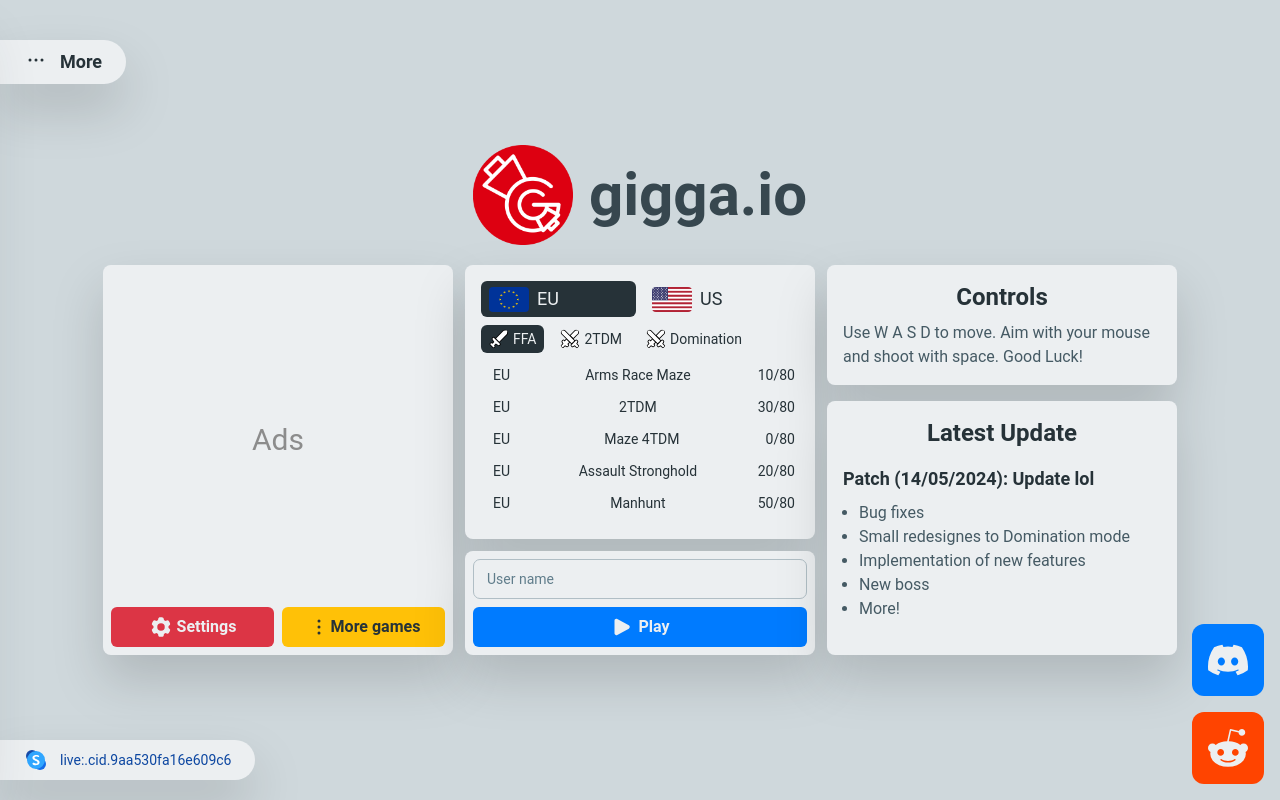
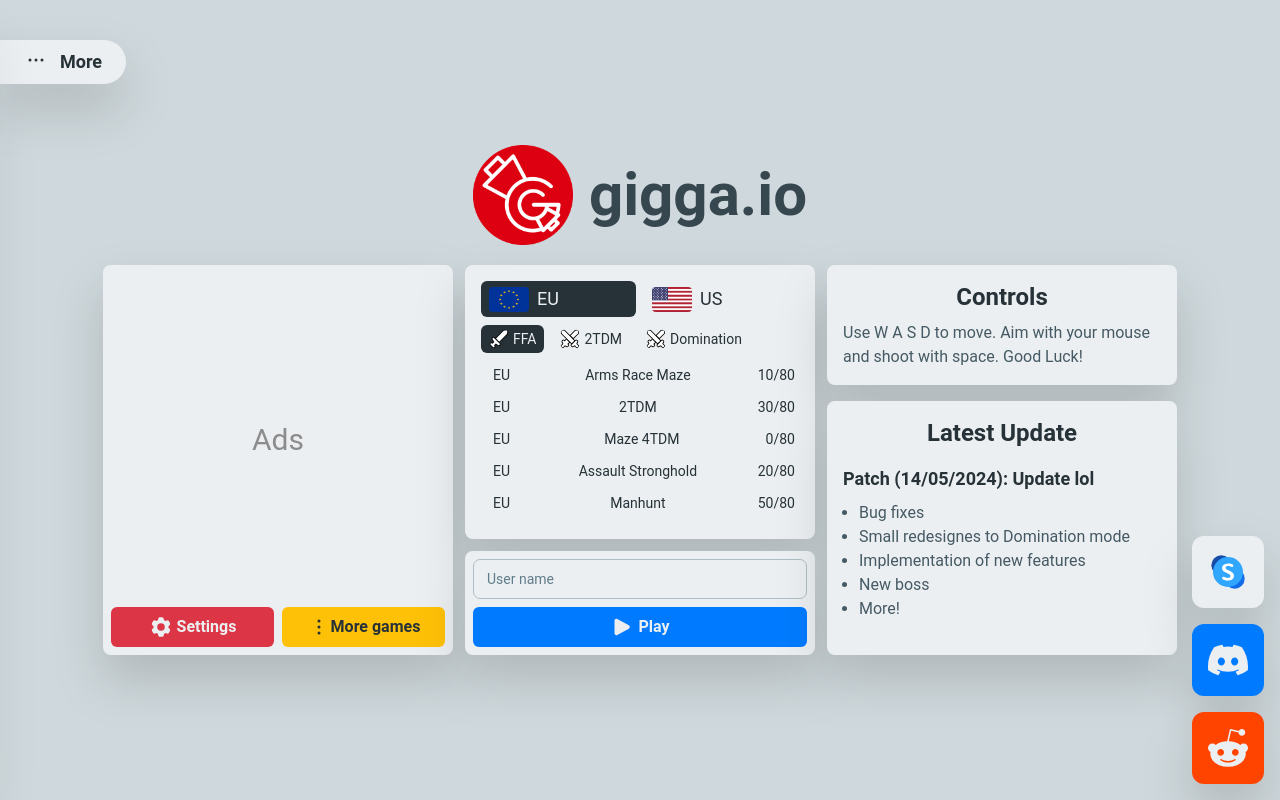
Before and after one commit to le-roi-dev/l-r-gigga-prj, a Next.js app: page / in a window 1280 px wide. Built offline with nearby package versions, Linux system fonts and the light colour scheme.

Commit message:
more detail

```diff
--- a/pages/index.js
+++ b/pages/index.js
@@ -98,6 +98,7 @@ const servers = [
 export default function Home() {
   const [openNav, setOpenNav] = useState(false);
   const [openSetting, setOpenSetting] = useState(false);
+  const [openSkype, setOpenSkype] = useState(false);
   const [region, setRegion] = useState("EU");
   const [server, setServer] = useState(servers[0].key);
   const [mode, setMode] = useState("FFA");
@@ -111,6 +112,7 @@ export default function Home() {
     setRegion(key)
   };
   const handleMode = (key) => setMode(key);
+  const handleSkype = () => setOpenSkype(!openSkype);
   const handleSetting = () => setOpenSetting(!openSetting);
   const handleNavDrawer = (value) => setOpenNav(value);
   const handleDescModal = (info) => {
@@ -234,25 +236,29 @@ export default function Home() {
             </div>
           </div>
         </div>
-        <div
-          className='drop-shadow-2xl absolute bottom-5 left-0  py-2 px-6 bg-blue-gray-50 text-blue-gray-900 rounded-tr-full rounded-br-full cursor-pointer flex gap-3 justify-center items-center'
-        >
-          <svg xmlns="http://www.w3.org/2000/svg" x="0px" y="0px" width="24" height="24" viewBox="0 0 48 48">
-            <path fill="#174ba8" d="M16 4A12 12 0 1 0 16 28A12 12 0 1 0 16 4Z"></path><path fill="#146ce8" d="M32 20A12 12 0 1 0 32 44A12 12 0 1 0 32 20Z"></path><path fill="#30a6ff" d="M24 6A18 18 0 1 0 24 42A18 18 0 1 0 24 6Z"></path><path fill="#fff" d="M16.97,31.316c0-1.037,1.089-1.624,1.832-1.624c0.743,0,2.816,1.451,4.803,1.451 c1.054,0,3.421-0.103,3.421-2.29c0-3.585-10.115-3.308-10.115-9.274c0-1.038,0.285-5.795,7.784-5.795 c2.016,0,5.71,0.577,5.71,2.493c0,1.406-0.958,1.769-1.6,1.769c-1.244,0-1.745-1.123-4.285-1.123c-3.508,0-3.421,2.102-3.421,2.408 c0,3.017,10.073,3.017,10.073,9.255c0,6.141-7.491,5.814-8.58,5.814C21.474,34.4,16.97,33.856,16.97,31.316z"></path>
-          </svg>
-          <div className='text-blue-900 text-sm'>live:.cid.9aa530fa16e609c6</div>
-        </div>
+
         <div className='absolute flex flex-col gap-4 bottom-4 right-4'>
-          <Link href="https://discord.gg/ZzUP88mMQZ" className='bg-[#007bff] p-4 rounded-xl text-blue-gray-50'>
+          <button
+            className='bg-blue-gray-50 p-4 rounded-xl drop-shadow-2xl'
+            onClick={handleSkype}
+          >
+            <svg xmlns="http://www.w3.org/2000/svg" x="0px" y="0px" width="40" height="40" viewBox="0 0 48 48">
+              <path fill="#174ba8" d="M16 4A12 12 0 1 0 16 28A12 12 0 1 0 16 4Z"></path><path fill="#146ce8" d="M32 20A12 12 0 1 0 32 44A12 12 0 1 0 32 20Z"></path><path fill="#30a6ff" d="M24 6A18 18 0 1 0 24 42A18 18 0 1 0 24 6Z"></path><path fill="#fff" d="M16.97,31.316c0-1.037,1.089-1.624,1.832-1.624c0.743,0,2.816,1.451,4.803,1.451 c1.054,0,3.421-0.103,3.421-2.29c0-3.585-10.115-3.308-10.115-9.274c0-1.038,0.285-5.795,7.784-5.795 c2.016,0,5.71,0.577,5.71,2.493c0,1.406-0.958,1.769-1.6,1.769c-1.244,0-1.745-1.123-4.285-1.123c-3.508,0-3.421,2.102-3.421,2.408 c0,3.017,10.073,3.017,10.073,9.255c0,6.141-7.491,5.814-8.58,5.814C21.474,34.4,16.97,33.856,16.97,31.316z"></path>
+            </svg>
+            {/* <div className='text-blue-900 text-sm'>live:.cid.9aa530fa16e609c6</div> */}
+          </button>
+          <Link href="https://discord.gg/ZzUP88mMQZ" className='bg-[#007bff] p-4 rounded-xl text-blue-gray-50 drop-shadow-2xl'>
             <svg width="40" height="40" preserveAspectRatio="xMidYMid meet" viewBox="0 0 24 24">
               <path fill="currentColor" d="M20.317 4.37a19.791 19.791 0 0 0-4.885-1.515a.074.074 0 0 0-.079.037c-.21.375-.444.864-.608 1.25a18.27 18.27 0 0 0-5.487 0a12.64 12.64 0 0 0-.617-1.25a.077.077 0 0 0-.079-.037A19.736 19.736 0 0 0 3.677 4.37a.07.07 0 0 0-.032.027C.533 9.046-.32 13.58.099 18.057a.082.082 0 0 0 .031.057a19.9 19.9 0 0 0 5.993 3.03a.078.078 0 0 0 .084-.028a14.09 14.09 0 0 0 1.226-1.994a.076.076 0 0 0-.041-.106a13.107 13.107 0 0 1-1.872-.892a.077.077 0 0 1-.008-.128a10.2 10.2 0 0 0 .372-.292a.074.074 0 0 1 .077-.01c3.928 1.793 8.18 1.793 12.062 0a.074.074 0 0 1 .078.01c.12.098.246.198.373.292a.077.077 0 0 1-.006.127a12.299 12.299 0 0 1-1.873.892a.077.077 0 0 0-.041.107c.36.698.772 1.362 1.225 1.993a.076.076 0 0 0 .084.028a19.839 19.839 0 0 0 6.002-3.03a.077.077 0 0 0 .032-.054c.5-5.177-.838-9.674-3.549-13.66a.061.061 0 0 0-.031-.03zM8.02 15.33c-1.183 0-2.157-1.085-2.157-2.419c0-1.333.956-2.419 2.157-2.419c1.21 0 2.176 1.096 2.157 2.42c0 1.333-.956 2.418-2.157 2.418zm7.975 0c-1.183 0-2.157-1.085-2.157-2.419c0-1.333.955-2.419 2.157-2.419c1.21 0 2.176 1.096 2.157 2.42c0 1.333-.946 2.418-2.157 2.418Z"></path>
             </svg>
           </Link>
-          <Link href="https://www.reddit.com/r/giggaio/" className='bg-[#ff4400] p-4 rounded-xl text-blue-gray-50'>
+
+          <Link href="https://www.reddit.com/r/giggaio/" className='bg-[#ff4400] p-4 rounded-xl text-blue-gray-50 drop-shadow-2xl'>
             <svg width="40" height="40" preserveAspectRatio="xMidYMid meet" viewBox="0 0 1792 1696">
               <path fill="currentColor" d="M1792 846q0 58-29.5 105.5T1683 1024q12 46 12 96q0 155-106.5 287T1298 1615.5T898 1692t-399.5-76.5t-290-208.5T102 1120q0-47 11-94q-51-25-82-73.5T0 846q0-82 58-140.5T199 647q85 0 145 63q218-152 515-162L975 27q3-13 15-21t26-5l369 81q18-37 54-59.5T1518 0q62 0 106 43.5t44 105.5t-44 106t-106 44t-105.5-43.5T1369 150l-334-74l-104 472q300 9 519 160q58-61 143-61q83 0 141 58.5t58 140.5zM418 1045q0 62 43.5 106t105.5 44t106-44t44-106t-44-105.5T567 896q-61 0-105 44t-44 105zm810 355q11-11 11-26t-11-26q-10-10-25-10t-26 10q-41 42-121 62t-160 20t-160-20t-121-62q-11-10-26-10t-25 10q-11 10-11 25.5t11 26.5q43 43 118.5 68t122.5 29.5t91 4.5t91-4.5t122.5-29.5t118.5-68zm-3-205q62 0 105.5-44t43.5-106q0-61-44-105t-105-44q-62 0-106 43.5t-44 105.5t44 106t106 44z"></path>
             </svg>
           </Link>
+
         </div>
         <div
           className='drop-shadow-2xl absolute top-10 left-0  py-2 px-6 font-bold bg-blue-gray-50 text-blue-gray-900 rounded-tr-full rounded-br-full cursor-pointer flex gap-3'
@@ -429,6 +435,53 @@ export default function Home() {
             </div>
           </DialogBody>
         </Dialog>
+
+        <Dialog open={openSkype} handler={handleSkype} size='xs' className='bg-blue-gray-50'>
+          <DialogHeader className='flex items-center justify-between pb-0 text-blue-gray-900'>
+            <div>Contact me</div>
+            <IconButton variant="text" color="blue-gray" onClick={handleSkype}>
+              <svg
+                xmlns="http://www.w3.org/2000/svg"
+                fill="none"
+                viewBox="0 0 24 24"
+                strokeWidth={2}
+                stroke="currentColor"
+                className="h-5 w-5"
+              >
+                <path
+                  strokeLinecap="round"
+                  strokeLinejoin="round"
+                  d="M6 18L18 6M6 6l12 12"
+                />
+              </svg>
+            </IconButton>
+          </DialogHeader>
+          <DialogBody className='max-h-[700px] text-blue-gray-900'>
+            <div className='px-4 pb-4 flex flex-col gap-1'>
+              <div>
+                Hi Zubair. I am Oleksandr K.
+              </div>
+              <div>
+                I am sorry for not responding to your message.
+              </div>
+              <div>
+                There are some issues with my Upwork account.
+              </div>
+              <div>
+                Please contact me via Skype
+              </div>
+            </div>
+            <div className='flex items-center justify-between px-4'>
+              <div className='flex items-center gap-1'>
+                <svg xmlns="http://www.w3.org/2000/svg" x="0px" y="0px" width="30" height="30" viewBox="0 0 48 48">
+                  <path fill="#174ba8" d="M16 4A12 12 0 1 0 16 28A12 12 0 1 0 16 4Z"></path><path fill="#146ce8" d="M32 20A12 12 0 1 0 32 44A12 12 0 1 0 32 20Z"></path><path fill="#30a6ff" d="M24 6A18 18 0 1 0 24 42A18 18 0 1 0 24 6Z"></path><path fill="#fff" d="M16.97,31.316c0-1.037,1.089-1.624,1.832-1.624c0.743,0,2.816,1.451,4.803,1.451 c1.054,0,3.421-0.103,3.421-2.29c0-3.585-10.115-3.308-10.115-9.274c0-1.038,0.285-5.795,7.784-5.795 c2.016,0,5.71,0.577,5.71,2.493c0,1.406-0.958,1.769-1.6,1.769c-1.244,0-1.745-1.123-4.285-1.123c-3.508,0-3.421,2.102-3.421,2.408 c0,3.017,10.073,3.017,10.073,9.255c0,6.141-7.491,5.814-8.58,5.814C21.474,34.4,16.97,33.856,16.97,31.316z"></path>
+                </svg>
+                Skype Name
+              </div>
+              <div>live:.cid.9aa530fa16e609c6</div>
+            </div>
+          </DialogBody>
+        </Dialog>
       </div>
     </ThemeProvider>
   );
```
